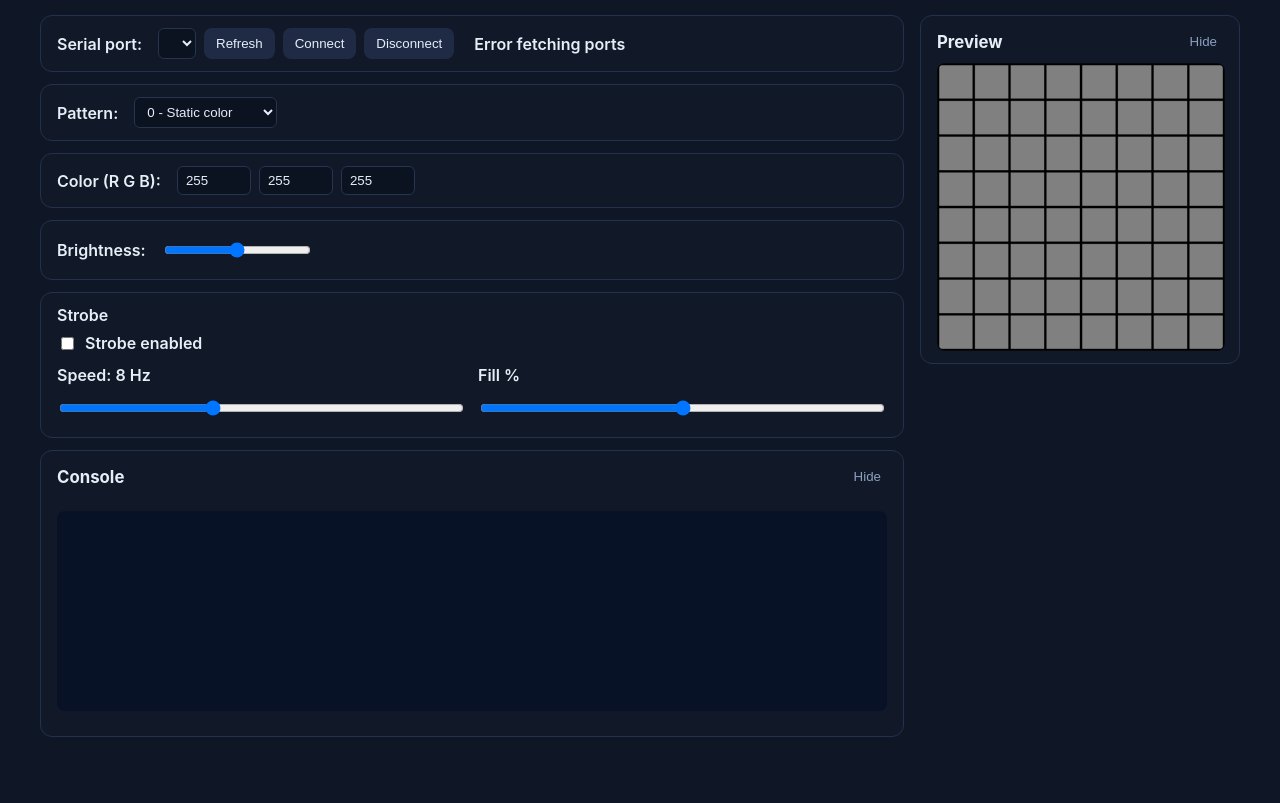
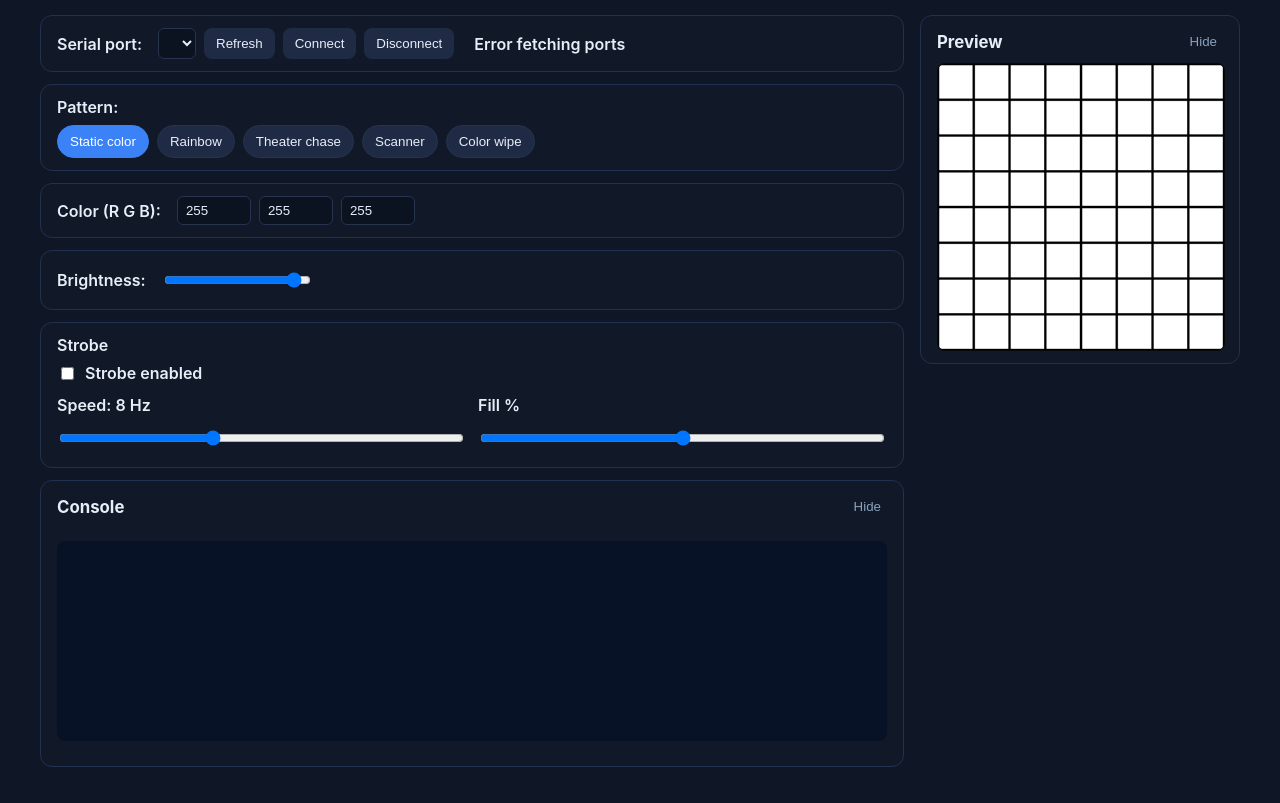
Before and after one commit to zeti1223/LED-Matrix-Disp, a plain HTML site: page web_ui/static/index.html in a window 1280 px wide. Shown: the part 87-890 px from the top of the page. Before the commit the page ends 860 px from the top, so only its background shows below. Drawn offline with nearby package versions, Linux system fonts and the light colour scheme; no server answers.

Commit message:
Remove strobe pattern

```diff
--- a/web_ui/static/app.js
+++ b/web_ui/static/app.js
@@ -29,6 +29,17 @@ function refreshPorts() {
     }).catch(e => { $('status').textContent = 'Error fetching ports'; });
 }
 
+function getSelectedPattern() {
+    const activeButton = document.querySelector('.pattern-btn.active');
+    return activeButton ? parseInt(activeButton.dataset.pattern || '0', 10) : 0;
+}
+
+function setSelectedPattern(pattern) {
+    document.querySelectorAll('.pattern-btn').forEach(button => {
+        button.classList.toggle('active', parseInt(button.dataset.pattern || '0', 10) === pattern);
+    });
+}
+
 // simple debounce helper
 function debounce(fn, wait) { let t; return (...args) => { clearTimeout(t); t = setTimeout(() => fn(...args), wait); }; }
 
@@ -41,6 +52,8 @@ const FRAME_SEND_INTERVAL = 80;
 
 document.addEventListener('DOMContentLoaded', () => {
     refreshPorts();
+
+    setSelectedPattern(0);
 
     $('refresh').addEventListener('click', refreshPorts);
 
@@ -59,11 +72,15 @@ document.addEventListener('DOMContentLoaded', () => {
         if (el) el.addEventListener('input', () => { updatePreviewState(); });
     });
 
+    document.querySelectorAll('.pattern-btn').forEach(button => {
+        button.addEventListener('click', () => {
+            setSelectedPattern(parseInt(button.dataset.pattern || '0', 10));
+            updatePreviewState();
+        });
+    });
+
     const briEl = $('brightness');
     if (briEl) briEl.addEventListener('input', () => { updatePreviewState(); });
-
-    const patEl = $('pattern');
-    if (patEl) patEl.addEventListener('change', () => { updatePreviewState(); });
 
     // Strobe controls: update preview on change (on/off, speed + fill)
     const strobeControls = ['strobe-on','strobe-speed','strobe-duty'];
@@ -146,7 +163,7 @@ let previewState = { pattern: 0, r: 255, g: 255, b: 255, brightness: 128, step:
 
 function getSelectedState() {
     return {
-        pattern: parseInt($('pattern').value || 0),
+        pattern: getSelectedPattern(),
         r: parseInt($('r').value || 0),
         g: parseInt($('g').value || 0),
         b: parseInt($('b').value || 0),
@@ -238,12 +255,6 @@ function getPixelColor(state, x, y) {
             color = idx <= index ? hsvToRgb(((idx * 4 + step) & 255) / 255, 1, bri) : [0,0,0];
             break;
         }
-        case 5: {
-            // built-in strobe pattern (legacy) — use selected color
-            const flash = (Math.floor(step / 6) % 2) === 0;
-            color = flash ? [state.r * bri, state.g * bri, state.b * bri] : [0,0,0];
-            break;
-        }
         default:
             color = [0,0,0];
     }
--- a/web_ui/static/index.html
+++ b/web_ui/static/index.html
@@ -24,14 +24,13 @@
 
                 <section class="card">
                     <label>Pattern:</label>
-                    <select id="pattern">
-                        <option value="0">0 - Static color</option>
-                        <option value="1">1 - Rainbow</option>
-                        <option value="2">2 - Theater chase</option>
-                        <option value="3">3 - Scanner</option>
-                        <option value="4">4 - Color wipe</option>
-                        <option value="5">5 - Strobe</option>
-                    </select>
+                    <div class="pattern-group" role="group" aria-label="Pattern selection">
+                        <button type="button" class="pattern-btn active" data-pattern="0">Static color</button>
+                        <button type="button" class="pattern-btn" data-pattern="1">Rainbow</button>
+                        <button type="button" class="pattern-btn" data-pattern="2">Theater chase</button>
+                        <button type="button" class="pattern-btn" data-pattern="3">Scanner</button>
+                        <button type="button" class="pattern-btn" data-pattern="4">Color wipe</button>
+                    </div>
                 </section>
 
                 <section class="card">
@@ -43,7 +42,7 @@
 
                 <section class="card">
                     <label>Brightness:</label>
-                    <input id="brightness" type="range" min="0" max="255" value="128">
+                    <input id="brightness" type="range" min="0" max="255" value="255">
                 </section>
 
                 <section class="card">
--- a/web_ui/static/styles.css
+++ b/web_ui/static/styles.css
@@ -27,6 +27,32 @@ h1 {
     gap: 8px;
     align-items: center;
     flex-wrap: wrap;
+}
+
+.pattern-group {
+    width: 100%;
+    display: flex;
+    flex-wrap: wrap;
+    gap: 8px;
+}
+
+.pattern-btn {
+    background: #1f2a45;
+    color: #e6eef8;
+    border: 1px solid #26344f;
+    padding: 8px 12px;
+    border-radius: 999px;
+    cursor: pointer;
+}
+
+.pattern-btn:hover {
+    background: #263657;
+}
+
+.pattern-btn.active {
+    background: #3b82f6;
+    border-color: #3b82f6;
+    color: #fff;
 }
 
 .layout {
```
